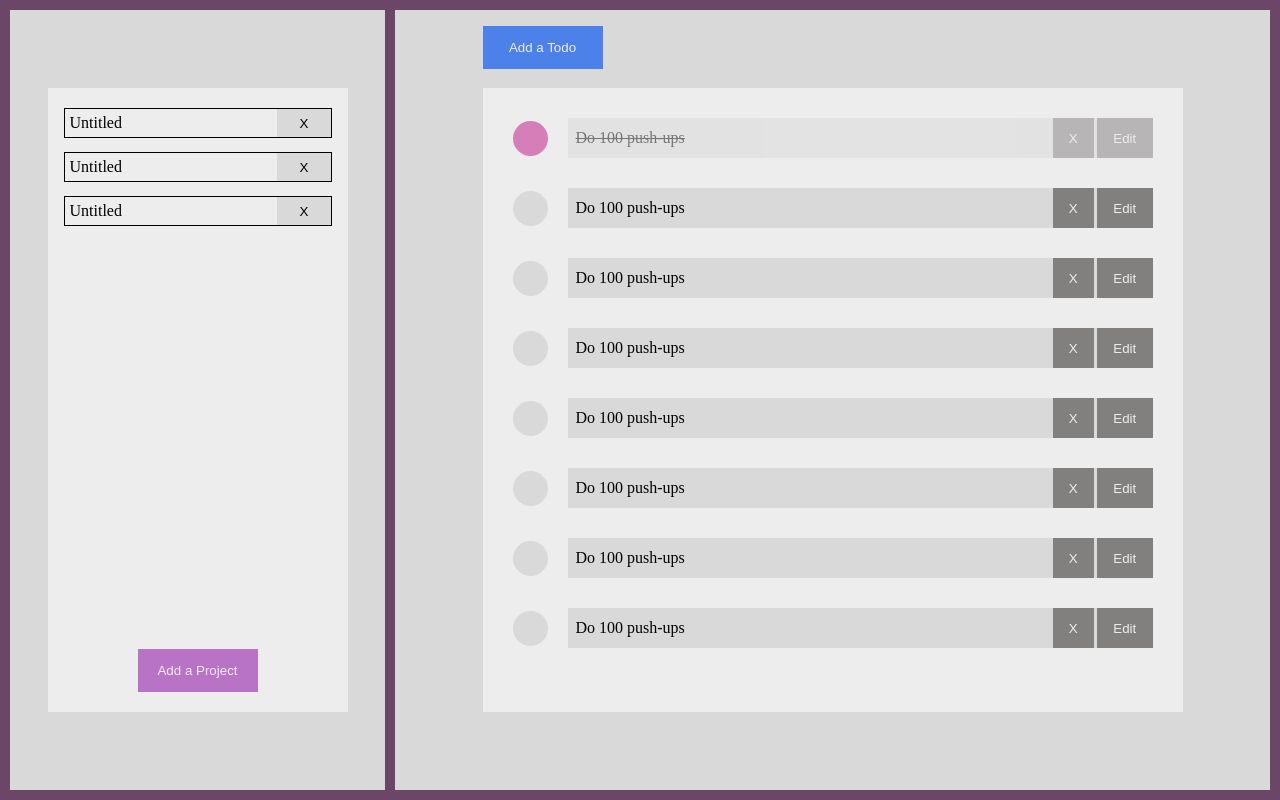
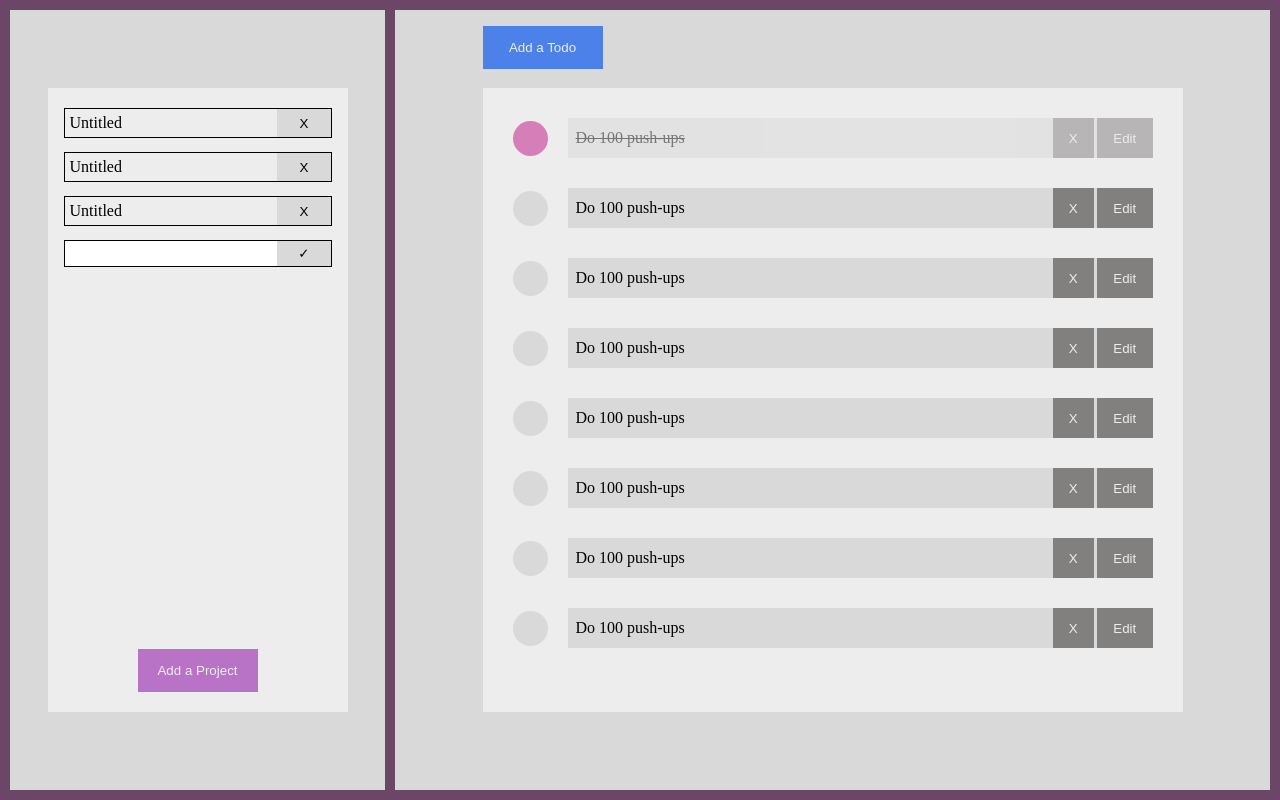
Before and after one commit to j1ngye/todo-app, a website built with webpack: page src/template.html in a window 1280 px wide. Built offline with nearby package versions, Linux system fonts and the light colour scheme.

Commit message:
Create add-project-form

```diff
--- a/src/styles.css
+++ b/src/styles.css
@@ -40,20 +40,35 @@ body {
   gap: 14px;
 }
 
-.project {
+.project,
+form.add-project-form {
   display: flex;
   justify-content: space-between;
   border: 1px solid #000000;
+  flex-shrink: 1;
 }
+
 .project .title {
   padding: 5px;
+  overflow: hidden;
+  flex-grow: 1;
 }
 
-.project .delete-button {
+.project .delete-button,
+form.add-project-form .submit-button {
   height: 100%;
-  width: 20%;
+  min-width: 20%;
   border: none;
   background-color: #d9d9d9;
+}
+
+form.add-project-form input {
+  display: block;
+  outline: none;
+  border: none;
+  padding: 5px;
+  flex-grow: 1;
+  min-width: 0;
 }
 
 .project-container .add-button {
--- a/src/template.html
+++ b/src/template.html
@@ -21,6 +21,10 @@
             <p class="title">Untitled</p>
             <button class="delete-button">X</button>
           </div>
+          <form class="add-project-form project">
+            <input id="title" />
+            <button type="submit" class="submit-button">&#x2713;</button>
+          </form>
           <button class="add-button">Add a Project</button>
         </div>
       </div>
```
